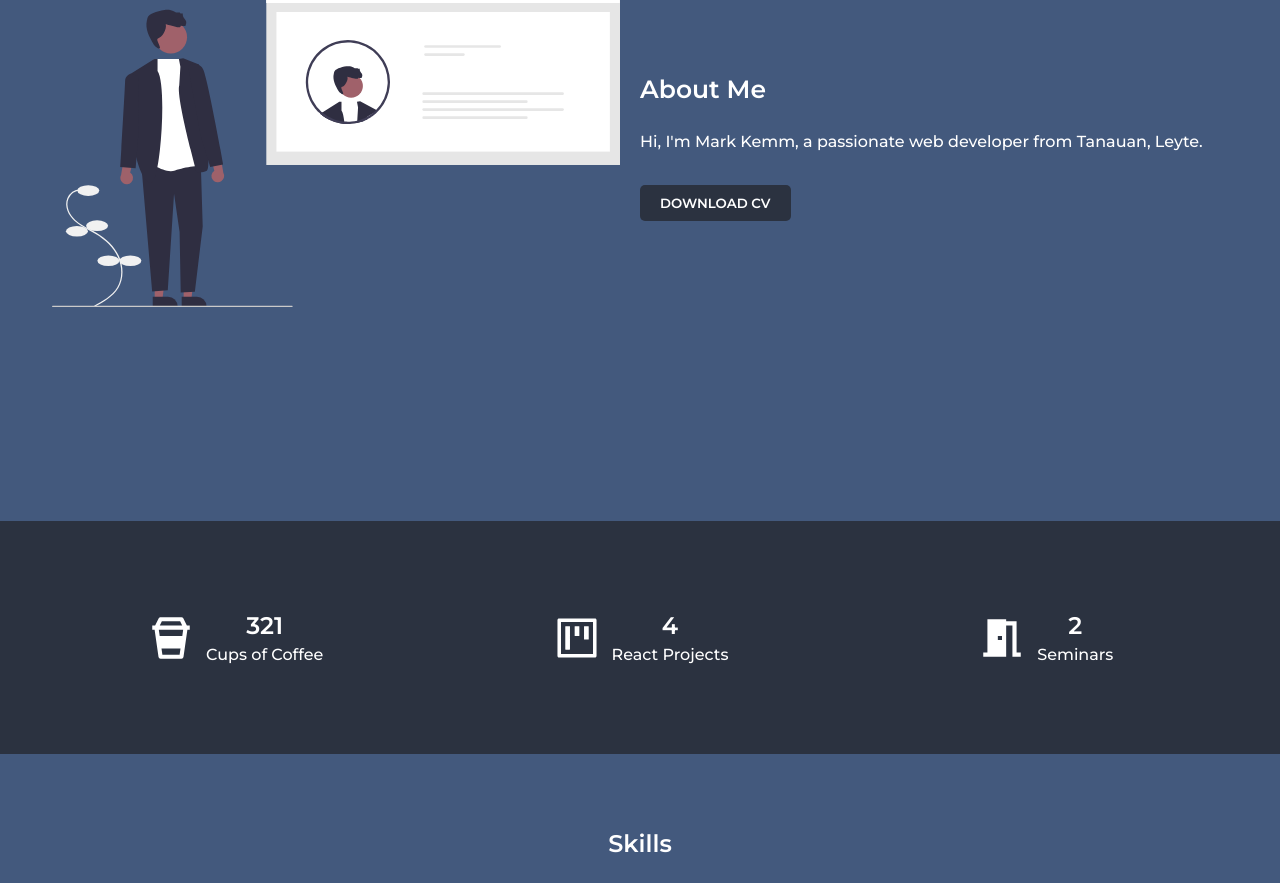
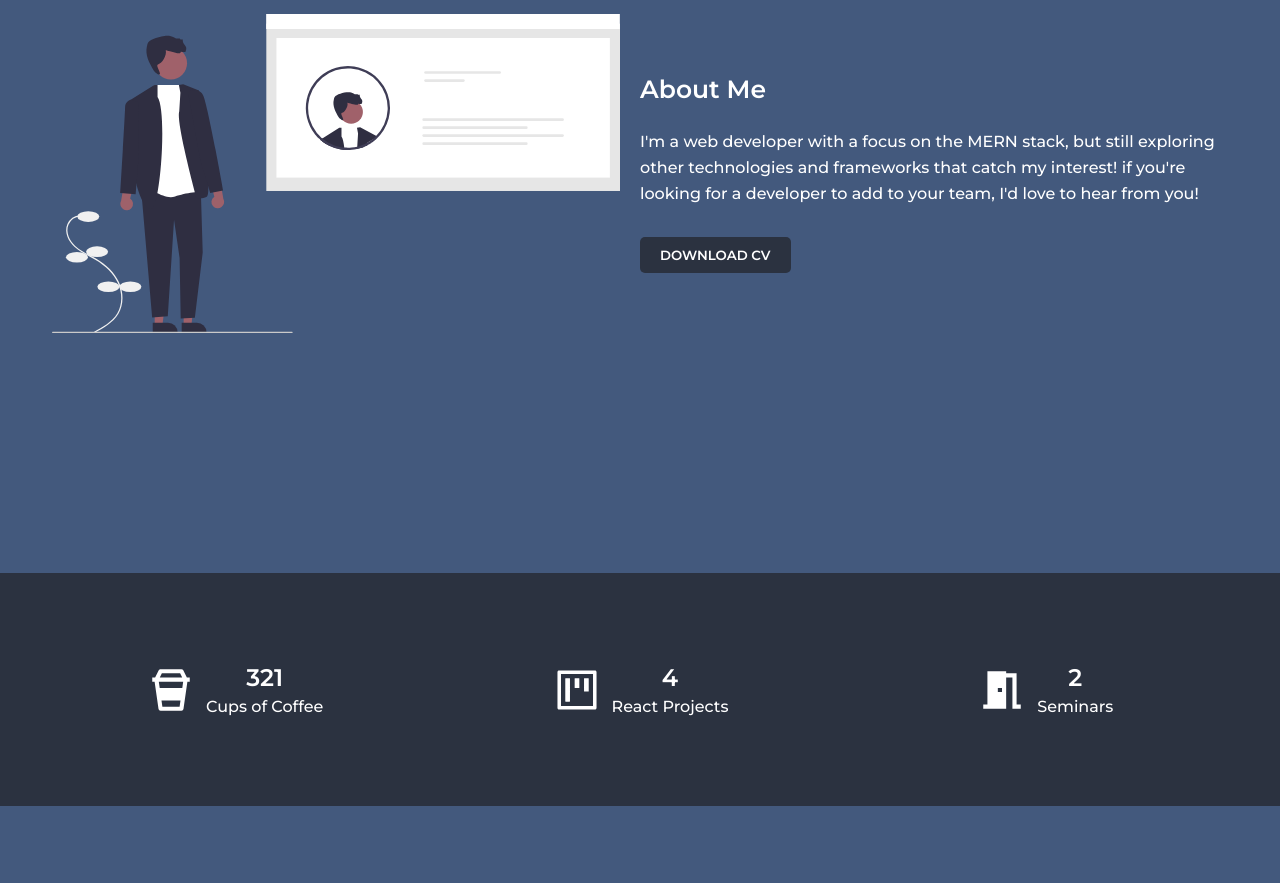
Before and after one commit to MKemmx/portfolio, a React (Vite) app: page / in a window 1280 px wide. Shown: the part 1133-2016 px from the top of the page. Built offline with nearby package versions, Linux system fonts and the light colour scheme.

Commit message:
update about me

```diff
--- a/src/Components/About/About.jsx
+++ b/src/Components/About/About.jsx
@@ -19,7 +19,10 @@ const About = () => {
           >
             <h2>About Me</h2>
             <p>
-              Hi, I'm Mark Kemm, a passionate web developer from Tanauan, Leyte.
+              I'm a web developer with a focus on the MERN stack, but still
+              exploring other technologies and frameworks that catch my
+              interest! if you're looking for a developer to add to your team,
+              I'd love to hear from you!
             </p>
             <motion.button
               whileHover={{ scale: 1.1 }}
```
